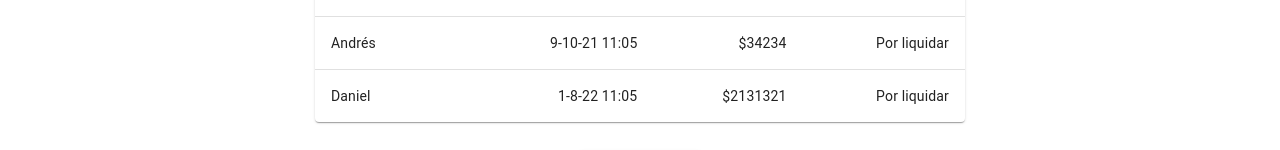
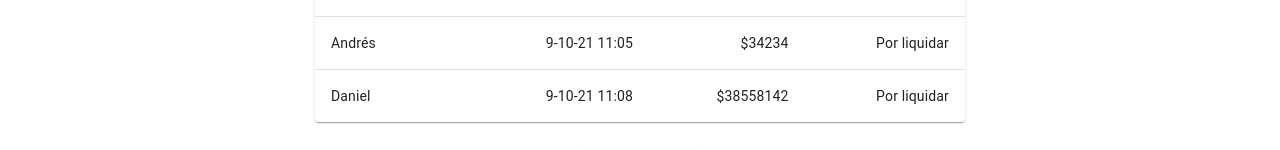
Before and after one commit to CodeF-ctory2023/front, a Next.js app: page /GestionFinanciera/GestionDeCuenta/EstadoDeCuenta in a window 1280 px wide. Shown: the part 467-617 px from the top of the page. Built offline with nearby package versions, Linux system fonts and the light colour scheme.

Commit message:
Fix:Advertencia en la funcion para crear el usuario

```diff
--- a/pages/GestionFinanciera/GestionDeCuenta/EstadoDeCuenta/index.tsx
+++ b/pages/GestionFinanciera/GestionDeCuenta/EstadoDeCuenta/index.tsx
@@ -5,22 +5,21 @@ import { Button, Grid,TableContainer,Table,TableHead,TableCell,TableRow,TableBod
 import { useRouter } from 'next/router';
 
 
-function createData(
-  Usuario: string,
-  FechayHora: string,
-  Valor: string,
-  Estado: string,
+type User={
+  Usuario: string;
+  FechayHora: string;
+  Valor: string;
+  Estado: string;
 
-) {
-  return { Usuario, FechayHora, Valor, Estado };
-}
+};
 
-const rows = [
-  createData('Juan', "10-10-23 11:05", "$14000", "Por liquidar" ),
-  createData('Jose'," 10-10-23 01:05", "$5555", "Por liquidar"),
-  createData('David', "10-1-23 11:05", "$5554242", "Por liquidar"),
-  createData('Andrés', "9-10-21 11:05", "$34234"," Por liquidar"),
-  createData('Daniel', "1-8-22 11:05", "$2131321", "Por liquidar"),
+
+const rows: User[] = [
+  {Usuario:'Juan', FechayHora:"10-10-23 11:05", Valor:"$14000",Estado: "Por liquidar" },
+  {Usuario:'Jose',FechayHora:" 10-10-23 01:05",Valor: "$5555", Estado:"Por liquidar"},
+  {Usuario:'David', FechayHora:"10-1-23 11:05", Valor:"$5554242", Estado:"Por liquidar"},
+  {Usuario:'Andrés', FechayHora:"9-10-21 11:05", Valor:"$34234",Estado:" Por liquidar"},
+  {Usuario:'Daniel', FechayHora:"9-10-21 11:08", Valor:"$38558142",Estado:" Por liquidar"},
 ];
 
 
--- a/pages/GestionFinanciera/GestionDeCuenta/index.tsx
+++ b/pages/GestionFinanciera/GestionDeCuenta/index.tsx
@@ -1,4 +1,4 @@
-import { Button, Grid } from '@mui/material';
+import { Button } from '@mui/material';
 import { Layout } from '@/components/GestionFinanciera/Layout';
 import { useRouter } from 'next/router';
 
```
